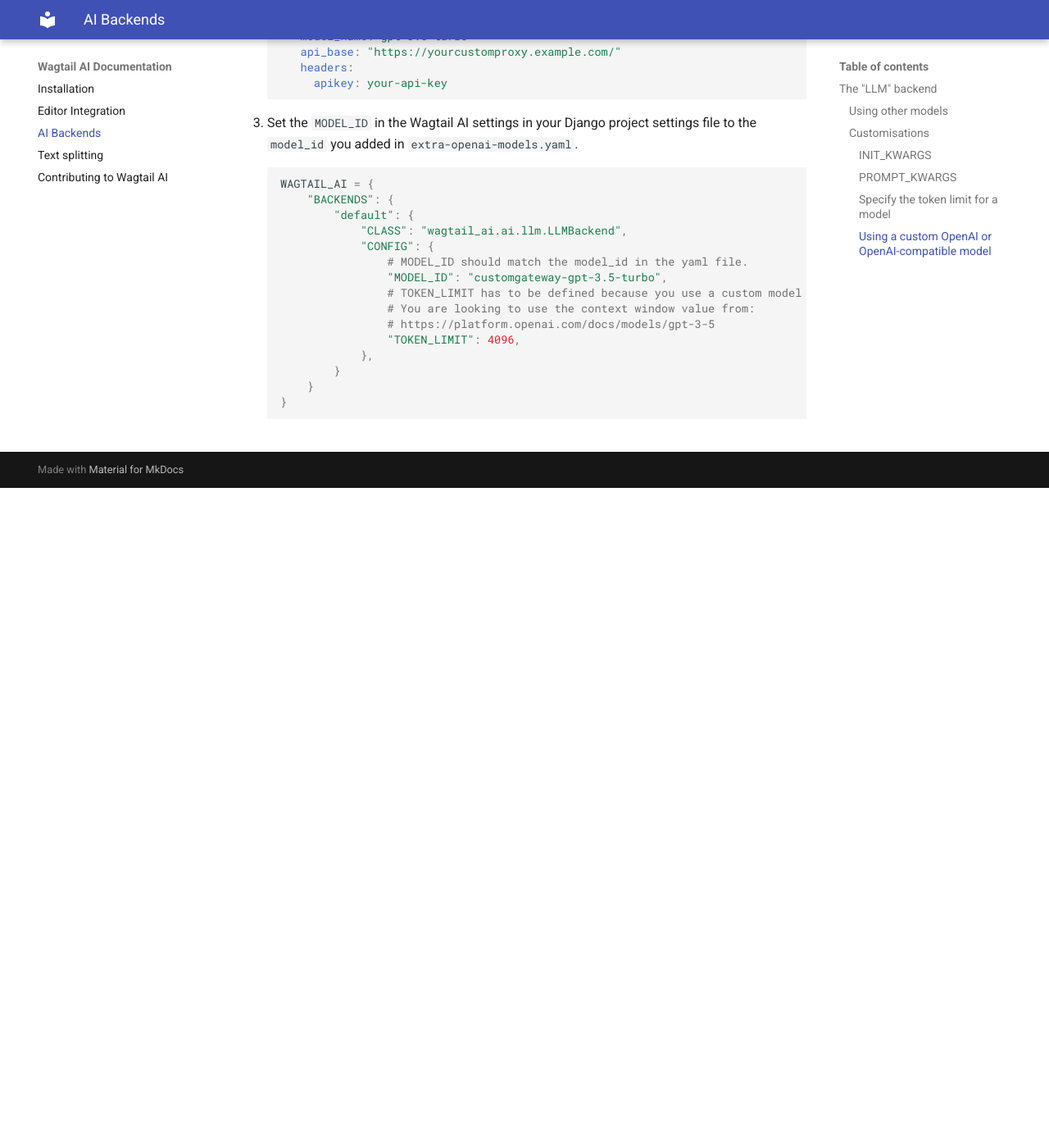
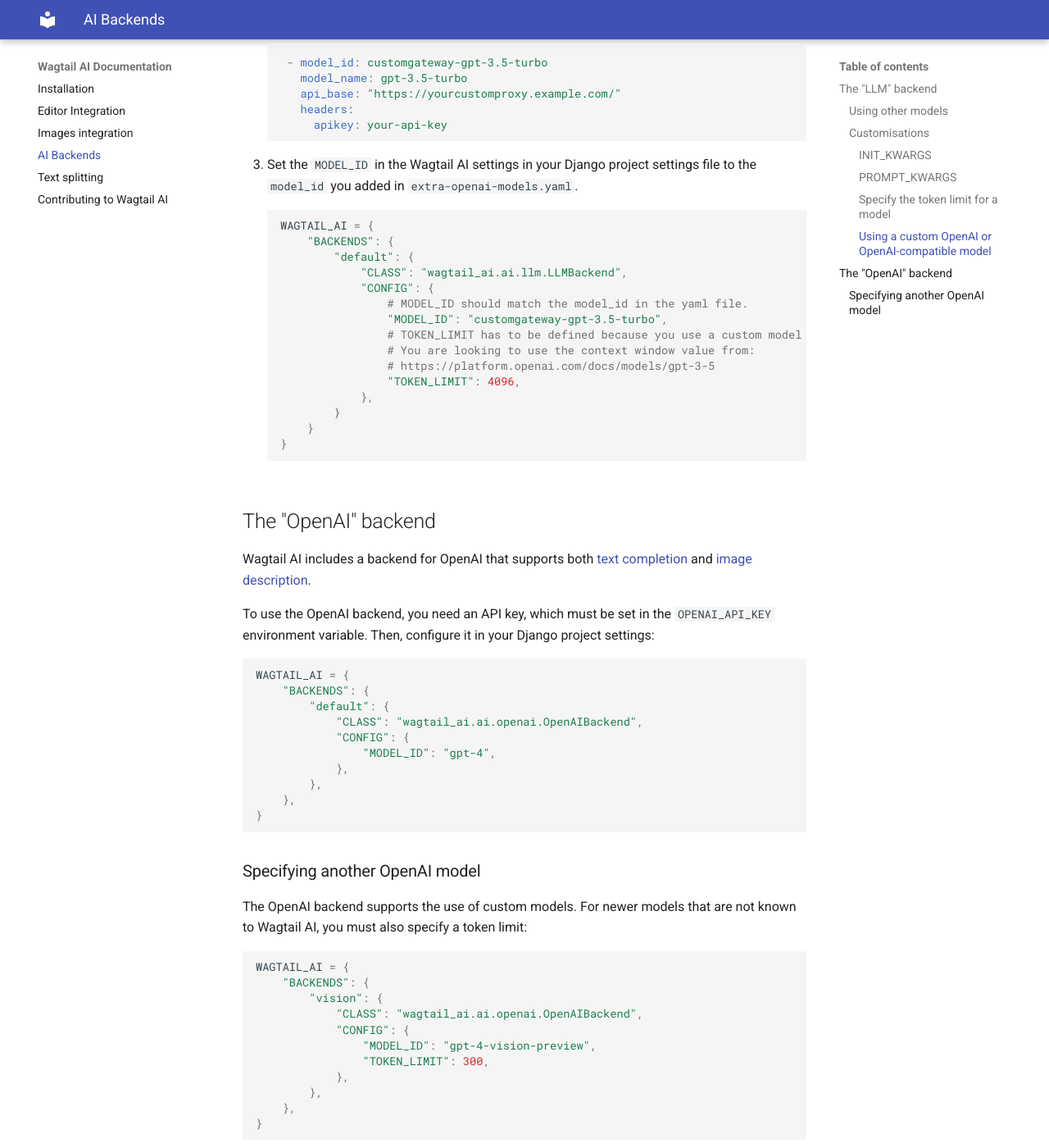
Before and after one commit to wagtail/wagtail-ai, an MkDocs documentation site: the page built from docs/ai-backends.md, in a window 1280 px wide and 1400 px high, scrolled down 2955 px. Shown: the whole window at 82% size. Built offline with MkDocs 1.6.1 and Material for MkDocs 9.7.7, drawn with Linux system fonts in a browser that asks for light colours; before the commit the page ends 3550 px from its top, so only the background shows below that; some of the changed text lies outside the part shown.

Commit message:
Documentation

````diff
--- a/docs/ai-backends.md
+++ b/docs/ai-backends.md
@@ -2,11 +2,11 @@
 
 Wagtail AI can be configured to use different backends to support different AI services.
 
-Currently the only (and default) backend available in Wagtail AI is the ["LLM" backend](#the-llm-backend).
+The default backend for text completion available in Wagtail AI is the ["LLM" backend](#the-llm-backend). To enable [image description](../images-integration/), you can use the ["OpenAI" backend](#the-openai-backend).
 
 ## The "LLM" backend
 
-This backend uses the ["LLM" library](https://llm.datasette.io/en/stable/) which offers support for many AI services through plugins.
+This backend uses the ["LLM" library](https://llm.datasette.io/en/stable/) which offers support for many AI services through plugins. At the moment it only supports [text completion](../editor-integration/).
 
 By default, it is configured to use OpenAI's `gpt-3.5-turbo` model.
 
@@ -155,3 +155,40 @@
        }
    }
    ```
+
+## The "OpenAI" backend
+
+Wagtail AI includes a backend for OpenAI that supports both [text completion](../editor-integration/) and [image description](../images-integration/).
+
+To use the OpenAI backend, you need an API key, which must be set in the `OPENAI_API_KEY` environment variable. Then, configure it in your Django project settings:
+
+```python
+WAGTAIL_AI = {
+    "BACKENDS": {
+        "default": {
+            "CLASS": "wagtail_ai.ai.openai.OpenAIBackend",
+            "CONFIG": {
+                "MODEL_ID": "gpt-4",
+            },
+        },
+    },
+}
+```
+
+### Specifying another OpenAI model
+
+The OpenAI backend supports the use of custom models. For newer models that are not known to Wagtail AI, you must also specify a token limit:
+
+```python
+WAGTAIL_AI = {
+    "BACKENDS": {
+        "vision": {
+            "CLASS": "wagtail_ai.ai.openai.OpenAIBackend",
+            "CONFIG": {
+                "MODEL_ID": "gpt-4-vision-preview",
+                "TOKEN_LIMIT": 300,
+            },
+        },
+    },
+}
+```
````
Also changed, not shown: docs/editor-integration.md (+18 -0 lines), docs/images-integration.md (added, +48 -0 lines), docs/index.md (+4 -3 lines), docs/.pages, 1 other file.
